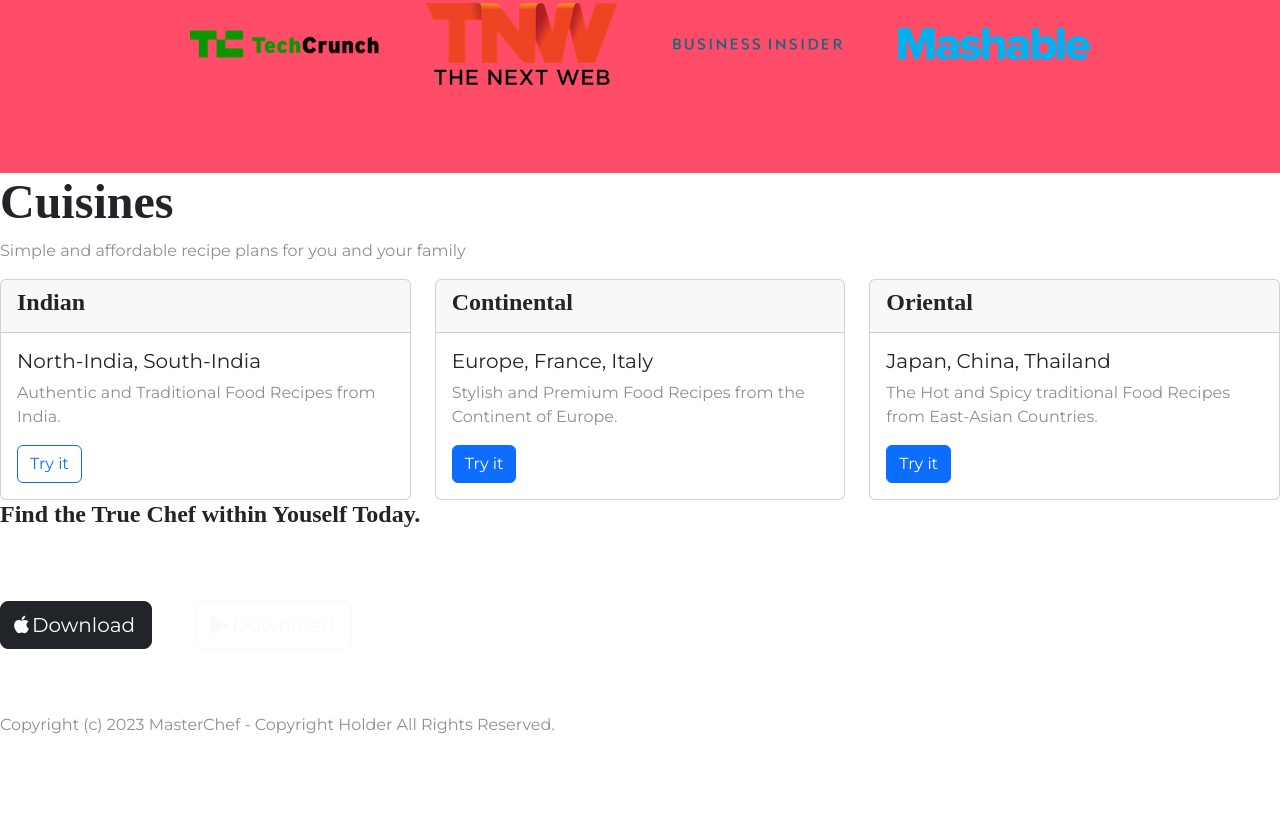
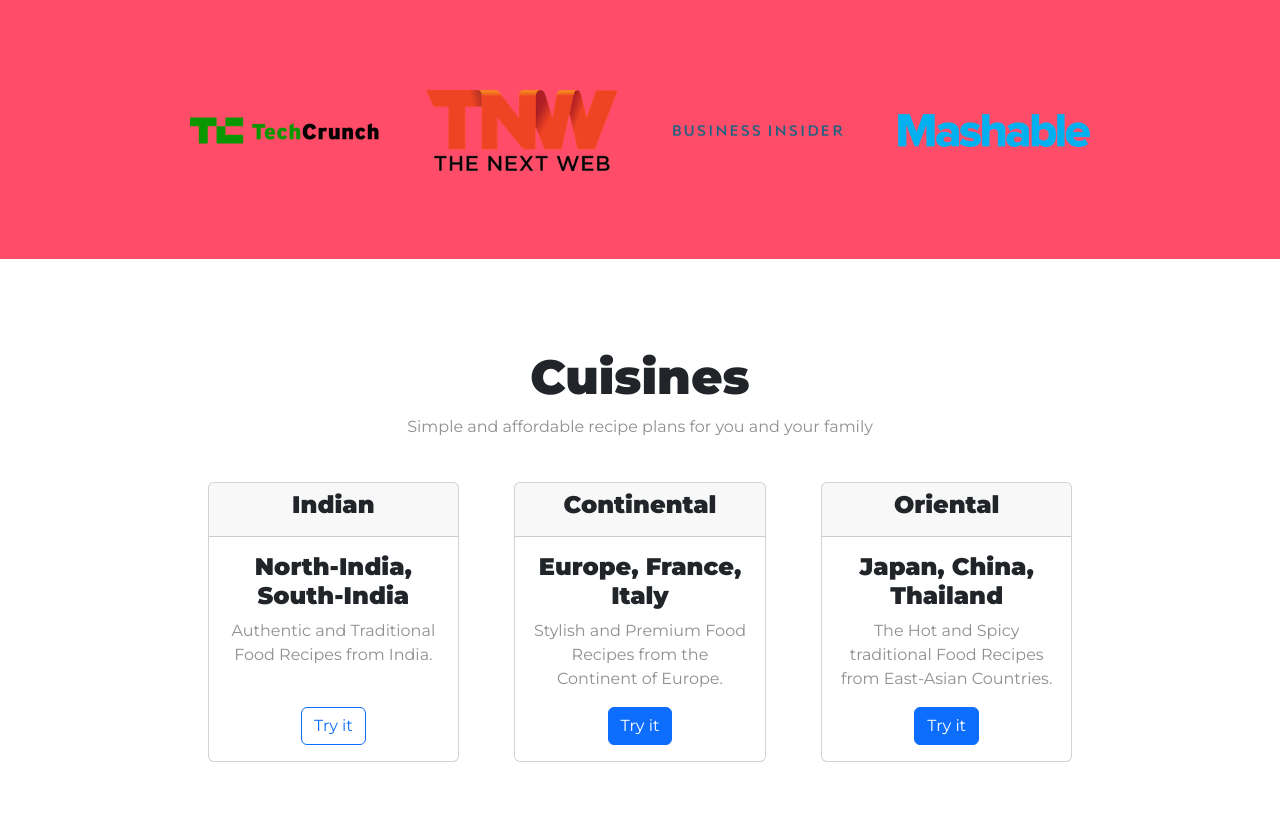
Before and after one commit to rajkumaralagappan2/masterchef, a plain HTML site: page index.html in a window 1280 px wide. Shown: the part 1542-2380 px from the top of the page. Before the commit the page ends 2295 px from the top, so only its background shows below. Drawn offline with nearby package versions, Linux system fonts and the light colour scheme.

Commit message:
Update styles.css

```diff
--- a/css/styles.css
+++ b/css/styles.css
@@ -11,7 +11,7 @@ body{
 }
 
 h1{
-   font-family: "Montserrat-Black";
+   font-family: "Montserrat";
    font-size:3.5rem;
    line-height: 1.5;
    font-weight: 900;
@@ -19,14 +19,20 @@ h1{
 }
 
 h2{
-  font-family: "Montserrat-Black";
+  font-family: "Montserrat";
   font-weight: bold;
   font-size:3rem;
   line-height: 1.2;
 }
 
 h3{
-  font-family: "Montserrat-Black";
+  font-family: "Montserrat";
+  font-weight: bold;
+  font-size: 1.5rem;
+}
+
+h5{
+  font-family: "Montserrat";
   font-weight: bold;
   font-size: 1.5rem;
 }
@@ -61,9 +67,9 @@ p{
 }
 
 /* Title Section */
-.front {
-  margin-top:60px;
-}
+/* .front {
+  margin-top:30px;
+} */
 
 /* Download Buttons */
 
@@ -130,3 +136,35 @@ p{
   width:15%;
   margin: 20px 20px 50px;
 }
+
+/* Cuisines Section */
+#pricing{
+  text-align: center;
+  padding: 7% 15%;
+}
+
+.margin2{
+  padding-bottom: 24px;
+}
+
+.pricing-col{
+  padding: 3% ;
+}
+
+/* call-to-action section */
+
+#cta{
+  text-align: center;
+  background-color: #ff4c68;
+  padding: 1% 10%;
+  color: #fff;
+}
+
+/* Footer */
+#footer{
+  background-color: #fff;
+  font-family: "Montserrat"
+  font-size:2rem;
+  line-height: 1.5;
+  text-align: center;
+}
```
